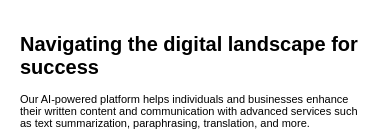
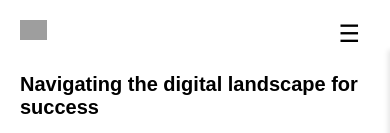
Before and after one commit to 1rayanharoon/Text-Summarizer, a React (Create React App) app in the folder front-end/: page /HomePage in a window 390 px wide. Shown: the top 133 px of the page. Built offline with nearby package versions, Linux system fonts and the light colour scheme; grey boxes are pictures that could not be loaded.

Commit message:
Header of the Website
Created a Header for website and made it responsive for Mobile and Laptop screens.

```diff
--- /dev/null
+++ b/front-end/src/components/Head.css
@@ -0,0 +1,204 @@
+body {
+    margin: 0; /* Remove default margin */
+    overflow-x: hidden; /* Prevent horizontal scrolling */
+}
+
+.header {
+    display: flex;
+    justify-content: space-between;
+    align-items: center;
+    padding: 10px 20px;
+    background-color: #fff;
+    max-width: 1270px;
+    margin: 0 auto;
+    position: relative;
+    z-index: 1; /* Ensure the header is at the base level */
+}
+
+.logo {
+    display: flex;
+    align-items: center;
+}
+
+.logo img {
+    height: 27px;
+    margin-right: 10px;
+}
+
+.nav-links {
+    display: flex;
+    gap: 20px;
+    margin-left: auto; /* Push nav-links to the left */
+    margin-right: 20px;
+}
+
+.nav-links a {
+    text-decoration: none;
+    color: #000;
+    font-weight: 500;
+    transition: color 0.3s ease; /* Add transition for hover effect */
+}
+
+.nav-links a:hover {
+    color: #bbaaaa; /* Change to desired hover color */
+}
+
+.menu-button {
+    display: none;
+    background: none;
+    border: none;
+    font-size: 24px;
+    cursor: pointer;
+    padding: 10px;
+    z-index: 3; /* Ensure the menu button is on top of the sidebar */
+    position: fixed;
+    top: 10px;
+    right: 20px;
+}
+
+.sign-out {
+    padding: 10px 20px;
+    border: 1.2px solid #000;
+    background-color: #fff;
+    cursor: pointer;
+    font-weight: 500;
+    transition: background-color 0.3s ease, color 0.3s ease; /* Add transition for hover effect */
+    border-radius: 10px; /* Add this line to make the button slightly rounded */
+}
+
+.sign-out:hover {
+    background-color: #9ae1c9;
+    color: #fffefe; /* Change to desired hover color */
+    border: 1.2px solid #f4ecec;
+}
+
+.sidebar {
+    position: fixed;
+    top: 50px; /* Adjust to be below the menu button */
+    right: 0;
+    width: var(--sidebar-width, 30%); /* Sidebar takes 30% of the screen width by default */
+    height: calc(100% - 50px); /* Adjust height to account for the menu button */
+    background-color: #fff;
+    box-shadow: -2px 0 5px rgba(0, 0, 0, 0.1);
+    z-index: 2; /* Ensure the sidebar is above the header but below the menu button */
+    transform: translateX(100%);
+    transition: transform 0.3s ease;
+}
+
+.sidebar.open {
+    transform: translateX(0);
+}
+
+.sidebar-nav {
+    display: flex;
+    flex-direction: column;
+    padding: 20px;
+}
+
+.sidebar-nav a {
+    margin-bottom: 20px;
+    text-decoration: none;
+    color: #000;
+    font-weight: 500;
+    transition: color 0.3s ease; /* Add transition for hover effect */
+}
+
+.sidebar-nav a:hover {
+    color: #bbaaaa; /* Change to desired hover color to match header nav-links */
+}
+
+.sidebar-nav .sign-out {
+    margin-bottom: 20px;
+    padding: 10px 20px;
+    border: 1px solid #000;
+    background-color: #fff;
+    cursor: pointer;
+    font-weight: 500;
+    transition: background-color 0.3s ease, color 0.3s ease; /* Add transition for hover effect */
+    border-radius: 5px; /* Add this line to make the button slightly rounded */
+}
+
+.sidebar-nav .sign-out:hover {
+    background-color: #9ae1c9;
+    color: #fffefe; /* Change to desired hover color to match header sign-out button */
+}
+
+@media (max-width: 1024px) {
+    .header {
+        padding: 10px 15px;
+    }
+
+    .logo img {
+        height: 25px;
+    }
+
+    .nav-links {
+        gap: 15px;
+    }
+
+    .nav-links a {
+        font-size: 14px;
+    }
+
+    .sign-out {
+        padding: 8px 15px;
+        font-size: 14px;
+    }
+
+    .sidebar-nav .sign-out {
+        padding: 8px 15px;
+        font-size: 14px;
+    }
+}
+
+@media (max-width: 768px) {
+    .header {
+        padding: 10px;
+    }
+
+    .logo img {
+        height: 23px;
+    }
+
+    .nav-links {
+        gap: 10px;
+    }
+
+    .nav-links a {
+        font-size: 12px;
+    }
+
+    .sign-out {
+        padding: 6px 10px;
+        font-size: 10px;
+    }
+
+    .sidebar-nav a,
+    .sidebar-nav .sign-out {
+        font-size: 12px; /* Adjust the font size for sidebar links on smaller screens */
+    }
+}
+
+@media (max-width: 480px) {
+    .nav-links,
+    .header .sign-out {
+        display: none;
+    }
+
+    .menu-button {
+        display: block;
+    }
+
+    .logo img {
+        height: 20px;
+    }
+
+    .sidebar-nav a,
+    .sidebar-nav .sign-out {
+        font-size: 14px; /* Adjust the font size for sidebar links on smaller screens */
+    }
+
+    body.sidebar-open {
+        overflow: hidden; /* Remove scrollbar when sidebar is open */
+    }
+}
--- /dev/null
+++ b/front-end/src/components/Head.js
@@ -0,0 +1,70 @@
+import React, { useState, useEffect } from 'react';
+import { Link, useNavigate } from 'react-router-dom';
+import './Head.css';
+
+const Head = () => {
+  const [isSidebarOpen, setSidebarOpen] = useState(false);
+  const navigate = useNavigate();
+
+  const toggleSidebar = (e) => {
+    if (e) {
+      e.stopPropagation();
+    }
+    setSidebarOpen(!isSidebarOpen);
+  };
+
+  const closeSidebar = () => {
+    setSidebarOpen(false);
+  };
+
+  useEffect(() => {
+    if (isSidebarOpen) {
+      document.addEventListener('click', closeSidebar);
+      document.body.classList.add('sidebar-open'); // Add class to body to hide scrollbar
+    } else {
+      document.removeEventListener('click', closeSidebar);
+      document.body.classList.remove('sidebar-open'); // Remove class from body to restore scrollbar
+    }
+    return () => {
+      document.removeEventListener('click', closeSidebar);
+      document.body.classList.remove('sidebar-open'); // Clean up class from body on unmount
+    };
+  }, [isSidebarOpen]);
+
+  const stopPropagation = (e) => {
+    e.stopPropagation();
+  };
+
+  const handleContactClick = () => {
+    navigate('/', { state: { scrollTo: 'footer' } });
+  };
+
+  return (
+    <>
+      <button className="menu-button" onClick={toggleSidebar}>
+        &#9776;
+      </button>
+      <header className="header">
+        <div className="logo">
+          <img src="/path/to/logo.png" alt="Logo" />
+        </div>
+        <nav className="nav-links">
+          <Link to="/about-us">About us</Link>
+          <Link to="/" state={{ scrollTo: 'services' }} onClick={() => setSidebarOpen(false)}>Services</Link>
+          <a href="#" onClick={handleContactClick}>Contact</a>
+        </nav>
+        <button className="sign-out">Sign Out</button>
+      </header>
+      <aside className={`sidebar ${isSidebarOpen ? 'open' : ''}`} onClick={stopPropagation}>
+        <nav className="sidebar-nav">
+          <Link to="/about-us" onClick={() => toggleSidebar()}>About us</Link>
+          <Link to="/" state={{ scrollTo: 'services' }} onClick={() => toggleSidebar()}>Services</Link>
+          <a href="#" onClick={() => { handleContactClick(); toggleSidebar(); }}>Contact</a>
+          <button className="sign-out" onClick={toggleSidebar}>Sign Out</button>
+        </nav>
+      </aside>
+    </>
+  );
+};
+
+export default Head;
--- a/front-end/src/components/HomePage.js
+++ b/front-end/src/components/HomePage.js
@@ -2,7 +2,7 @@ import React, { useEffect } from 'react';
 import { useLocation, Link } from 'react-router-dom';
 import './HomePage.css';
 import sampleImage from './sample.png';
-// import Head from './Head';
+import Head from './Head';
 // import Footer from './Footer';
 
 function HomePage() {
@@ -24,7 +24,7 @@ function HomePage() {
 
   return (
     <div className="HomePage">
-      {/* <Head /> */}
+      <Head />
       <header className="intro-section">
         <div className="intro-text">
           <h1>Navigating the digital landscape for success</h1>
```
